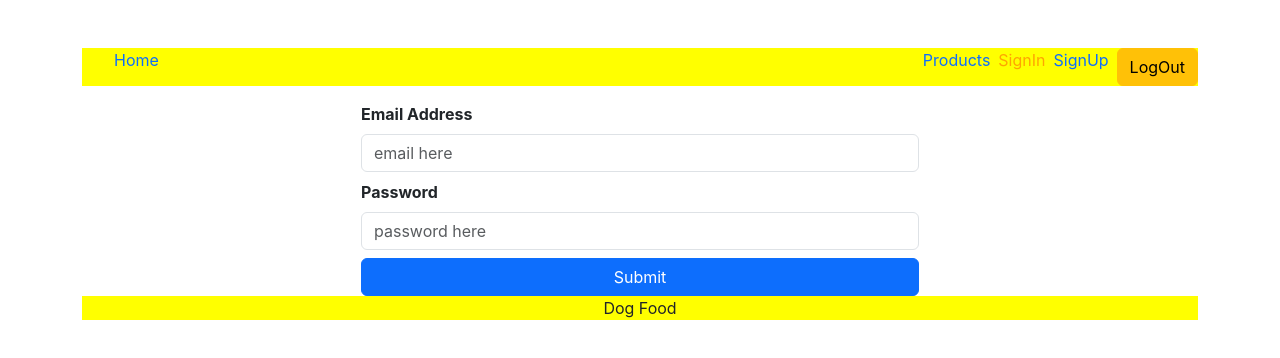
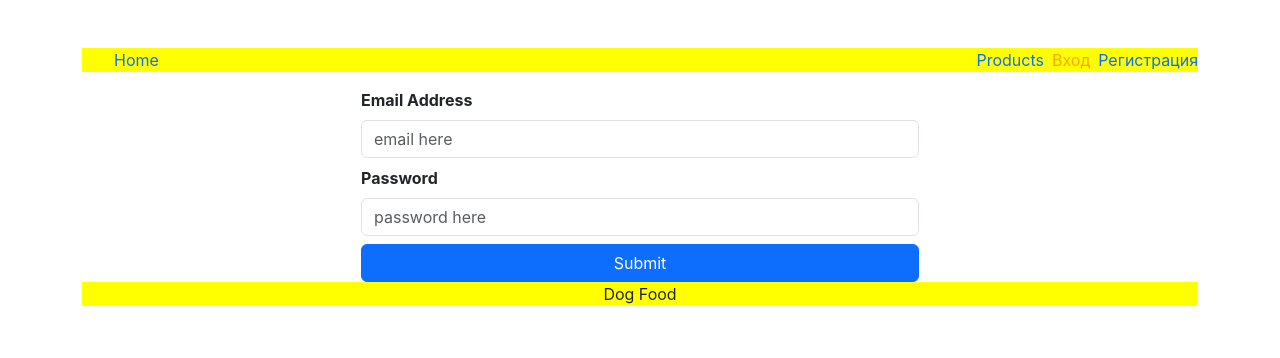
Before and after one commit to lev33/dogfood, a React (Create React App) app: page /signin in a window 1280 px wide. Shown: the top 358 px of the page. Built offline with nearby package versions, Linux system fonts and the light colour scheme.

Commit message:
remove LogOut

```diff
--- /dev/null
+++ b/src/components/Authentication/Authentication.jsx
@@ -0,0 +1,75 @@
+import { useMutation } from '@tanstack/react-query';
+import { Formik, Form, useField } from 'formik';
+import { useEffect } from 'react';
+import { useNavigate } from 'react-router-dom';
+import { useTokenContext, useTokenMethodsContext } from '../../contexts/TokenContextProvider';
+import { authenticationFormValidationSchema } from './validator';
+
+const initialValues = {
+  email: '',
+  password: '',
+};
+
+function MyTextInput({ label, ...props }) {
+  const [field, meta] = useField(props);
+  return (
+    <>
+      <label htmlFor={props.name}>{label}</label>
+      <input className="form-control" {...field} {...props} />
+      {meta.touched && meta.error ? (
+        <div className="error">{meta.error}</div>
+      ) : null}
+    </>
+  );
+}
+
+export function Authentication() {
+  const token = useTokenContext();
+  const { addToken } = useTokenMethodsContext();
+  const navigate = useNavigate();
+
+  useEffect(() => {
+    console.log('Authentication', { token });
+    if (token) navigate('/products');
+  }, [token]);
+
+  const { mutateAsync, isLoading } = useMutation({
+    mutationFn: (data) => fetch('https://api.react-learning.ru/signin', {
+      method: 'POST',
+      headers: {
+        'Content-type': 'application/json',
+      },
+      body: JSON.stringify(data),
+    }).then((res) => res.json()),
+  });
+
+  const submitHandler = async (values) => {
+    const res = await mutateAsync(values);
+    addToken(res.token);
+    console.log({ values, res });
+  };
+
+  return (
+    <Formik
+      initialValues={initialValues}
+      validationSchema={authenticationFormValidationSchema}
+      onSubmit={submitHandler}
+    >
+      <Form className="d-grid gap-2 col-6 mx-auto">
+        <MyTextInput
+          label="Email Address"
+          name="email"
+          type="email"
+          placeholder="email here"
+        />
+        <MyTextInput
+          label="Password"
+          name="password"
+          type="text"
+          placeholder="password here"
+        />
+        <button disabled={isLoading} type="submit" className="btn btn-primary">Submit</button>
+      </Form>
+    </Formik>
+  );
+}
--- a/src/components/Header/Header.jsx
+++ b/src/components/Header/Header.jsx
@@ -1,11 +1,10 @@
 import classNames from 'classnames';
 import { Link, NavLink } from 'react-router-dom';
-import { useTokenMethodsContext } from '../../contexts/TokenContextProvider';
+import { useTokenContext } from '../../contexts/TokenContextProvider';
 import headerStyles from './header.module.css';
 
 export function Header() {
-  const { clearLS } = useTokenMethodsContext();
-  // const clickHandler = () => { clearLS(); };
+  const token = useTokenContext();
 
   return (
     <header className={headerStyles.wr}>
@@ -27,7 +26,7 @@ export function Header() {
               className={({ isActive }) => classNames({ [headerStyles.activeLink]: isActive })}
               to="/signin"
             >
-              SignIn
+              { token ? ' Выход' : 'Вход' }
             </NavLink>
           </li>
           <li>
@@ -35,17 +34,8 @@ export function Header() {
               className={({ isActive }) => classNames({ [headerStyles.activeLink]: isActive })}
               to="/signup"
             >
-              SignUp
+              Регистрация
             </NavLink>
-          </li>
-          <li>
-            <button
-              onClick={clearLS}
-              type="submit"
-              className="btn btn-warning"
-            >
-              LogOut
-            </button>
           </li>
         </ul>
       </nav>
--- a/src/components/Pages/AuthenticationPage/AuthenticationPage.jsx
+++ b/src/components/Pages/AuthenticationPage/AuthenticationPage.jsx
@@ -1,75 +1,17 @@
-import { useMutation } from '@tanstack/react-query';
-import { Formik, Form, useField } from 'formik';
 import { useEffect } from 'react';
-import { useNavigate } from 'react-router-dom';
 import { useTokenContext, useTokenMethodsContext } from '../../../contexts/TokenContextProvider';
-import { authenticationFormValidationSchema } from './validator';
-
-const initialValues = {
-  email: '',
-  password: '',
-};
-
-function MyTextInput({ label, ...props }) {
-  const [field, meta] = useField(props);
-  return (
-    <>
-      <label htmlFor={props.name}>{label}</label>
-      <input className="form-control" {...field} {...props} />
-      {meta.touched && meta.error ? (
-        <div className="error">{meta.error}</div>
-      ) : null}
-    </>
-  );
-}
+import { Authentication } from '../../Authentication/Authentication';
 
 export function AuthenticationPage() {
   const token = useTokenContext();
-  const { addToken } = useTokenMethodsContext();
-  const navigate = useNavigate();
+  const { clearLS } = useTokenMethodsContext();
 
   useEffect(() => {
     console.log('AuthenticationPage', { token });
-    if (token) navigate('/products');
-  }, [token]);
-
-  const { mutateAsync, isLoading } = useMutation({
-    mutationFn: (data) => fetch('https://api.react-learning.ru/signin', {
-      method: 'POST',
-      headers: {
-        'Content-type': 'application/json',
-      },
-      body: JSON.stringify(data),
-    }).then((res) => res.json()),
-  });
-
-  const submitHandler = async (values) => {
-    const res = await mutateAsync(values);
-    addToken(res.token);
-    console.log({ values, res });
-  };
+    if (token) clearLS();
+  }, []);
 
   return (
-    <Formik
-      initialValues={initialValues}
-      validationSchema={authenticationFormValidationSchema}
-      onSubmit={submitHandler}
-    >
-      <Form className="d-grid gap-2 col-6 mx-auto">
-        <MyTextInput
-          label="Email Address"
-          name="email"
-          type="email"
-          placeholder="email here"
-        />
-        <MyTextInput
-          label="Password"
-          name="password"
-          type="text"
-          placeholder="password here"
-        />
-        <button disabled={isLoading} type="submit" className="btn btn-primary">Submit</button>
-      </Form>
-    </Formik>
+    <Authentication />
   );
 }
--- a/src/components/ProductItem/ProductItem.jsx
+++ b/src/components/ProductItem/ProductItem.jsx
@@ -1,16 +1,14 @@
 export function ProductItem({ name, pictures, description }) {
   return (
-    <>
-      <div>
-        {name}
+    <div className="card" style={{ width: '18rem' }}>
+      <img src={pictures} className="card-img-top" alt="..." />
+      <div className="card-body">
+        <h5 className="card-title">{name}</h5>
+        <p className="card-text">
+          {description}
+        </p>
+        <a href="google.com" className="btn btn-primary">Go somewhere</a>
       </div>
-      <div>
-        <img src={pictures} alt="pict" />
-      </div>
-      <div>
-        {description}
-      </div>
-      <hr />
-    </>
+    </div>
   );
 }
```
Also changed, not shown: src/components/Authentication/validator.js (renamed from src/components/Pages/AuthenticationPage/validator.js).
